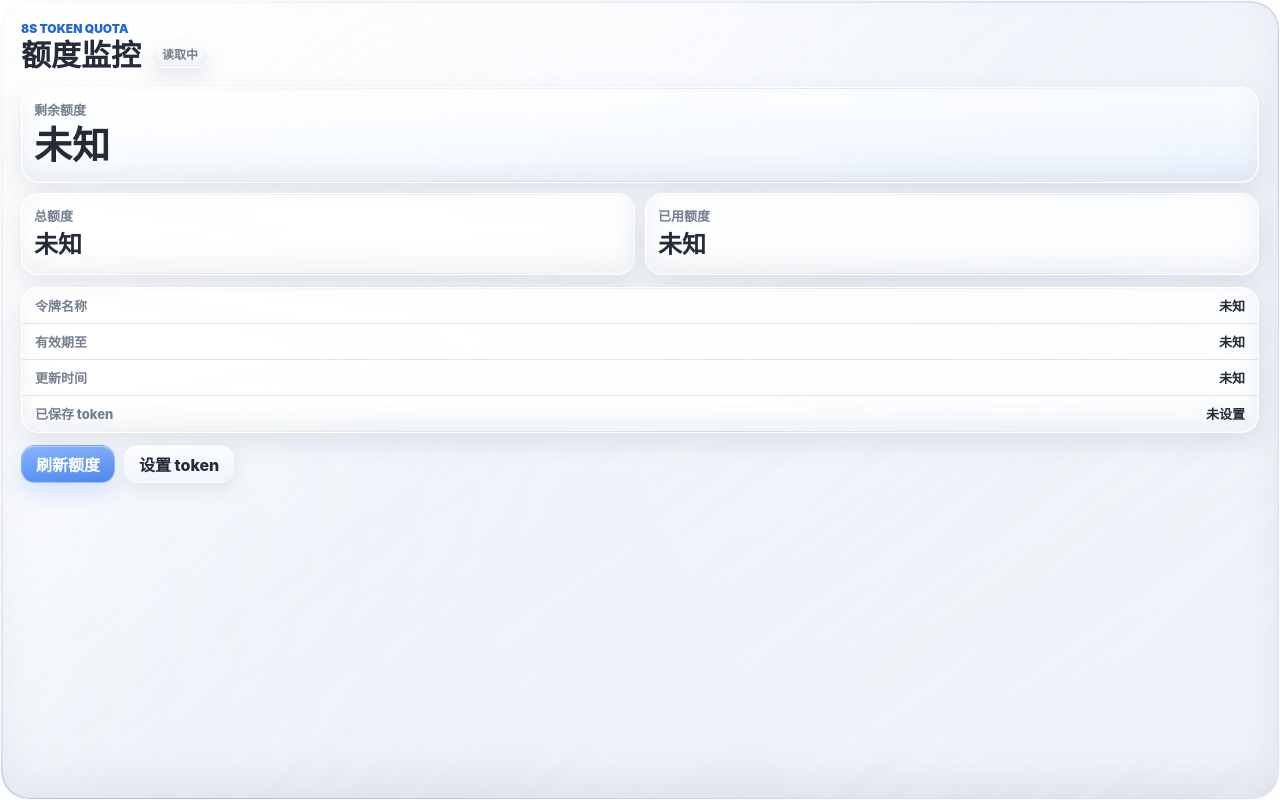
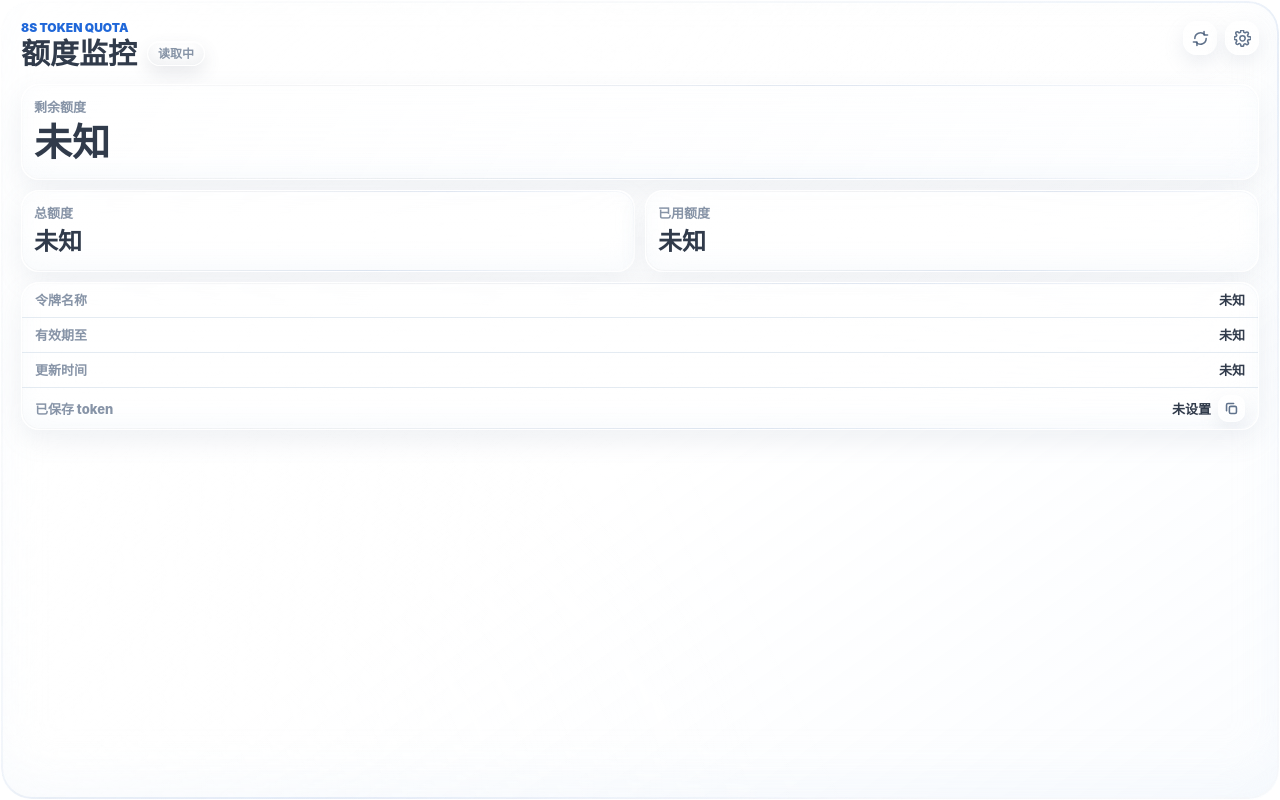
Before and after one commit to jiajialinlin1/PM-, an Electron app: page src/desktop/renderer/index.html in a window 1280 px wide. Drawn offline with Linux system fonts and the light colour scheme; no server answers.

Commit message:
Refine menubar glass controls

```diff
--- a/src/desktop/preload.cjs
+++ b/src/desktop/preload.cjs
@@ -6,6 +6,8 @@ contextBridge.exposeInMainWorld('quotaAPI', {
   clearToken: () => ipcRenderer.invoke('quota:clear-token'),
   refresh: () => ipcRenderer.invoke('quota:refresh'),
   openUsage: () => ipcRenderer.invoke('quota:open-usage'),
+  copyToken: () => ipcRenderer.invoke('quota:copy-token'),
+  setExpanded: (expanded) => ipcRenderer.invoke('quota:set-expanded', expanded),
   hide: () => ipcRenderer.invoke('quota:hide'),
   onStateChange: (callback) => {
     const listener = (_event, state) => callback(state);
--- a/src/desktop/renderer/index.html
+++ b/src/desktop/renderer/index.html
@@ -16,6 +16,22 @@
             <h1>额度监控</h1>
             <span id="statusPill" class="status-pill">读取中</span>
           </div>
+        </div>
+        <div class="toolbar" aria-label="快捷操作">
+          <button id="refreshButton" class="icon-button" type="button" title="刷新额度" aria-label="刷新额度">
+            <svg viewBox="0 0 24 24" aria-hidden="true">
+              <path d="M20 12a8 8 0 0 1-13.7 5.6" />
+              <path d="M4 12A8 8 0 0 1 17.7 6.4" />
+              <path d="M17 2v5h5" />
+              <path d="M7 22v-5H2" />
+            </svg>
+          </button>
+          <button id="showSettingsButton" class="icon-button" type="button" title="设置 token" aria-label="设置 token">
+            <svg viewBox="0 0 24 24" aria-hidden="true">
+              <path d="M12 15.5A3.5 3.5 0 1 0 12 8a3.5 3.5 0 0 0 0 7.5Z" />
+              <path d="M19.4 15a1.8 1.8 0 0 0 .36 2l.07.07a2.1 2.1 0 1 1-2.97 2.97l-.07-.07a1.8 1.8 0 0 0-2-.36 1.8 1.8 0 0 0-1.1 1.65V21a2.1 2.1 0 1 1-4.2 0v-.1a1.8 1.8 0 0 0-1.18-1.64 1.8 1.8 0 0 0-1.93.4l-.07.07a2.1 2.1 0 1 1-2.97-2.97l.07-.07a1.8 1.8 0 0 0 .36-2 1.8 1.8 0 0 0-1.65-1.1H2a2.1 2.1 0 1 1 0-4.2h.1a1.8 1.8 0 0 0 1.64-1.18 1.8 1.8 0 0 0-.4-1.93l-.07-.07A2.1 2.1 0 1 1 6.24 3.3l.07.07a1.8 1.8 0 0 0 2 .36A1.8 1.8 0 0 0 9.4 2.08V2a2.1 2.1 0 1 1 4.2 0v.1a1.8 1.8 0 0 0 1.1 1.64 1.8 1.8 0 0 0 2-.36l.07-.07a2.1 2.1 0 1 1 2.97 2.97l-.07.07a1.8 1.8 0 0 0-.36 2 1.8 1.8 0 0 0 1.65 1.1H22a2.1 2.1 0 1 1 0 4.2h-.1A1.8 1.8 0 0 0 19.4 15Z" />
+            </svg>
+          </button>
         </div>
       </header>
 
@@ -49,13 +65,16 @@
         </div>
         <div class="row">
           <span>已保存 token</span>
-          <strong id="maskedToken">未设置</strong>
+          <div class="token-value">
+            <strong id="maskedToken">未设置</strong>
+            <button id="copyTokenButton" class="copy-button" type="button" title="复制 token" aria-label="复制 token">
+              <svg viewBox="0 0 24 24" aria-hidden="true">
+                <rect x="9" y="9" width="10" height="10" rx="2" />
+                <path d="M5 15V7a2 2 0 0 1 2-2h8" />
+              </svg>
+            </button>
+          </div>
         </div>
-      </section>
-
-      <section class="actions">
-        <button id="refreshButton" type="button">刷新额度</button>
-        <button id="showSettingsButton" class="secondary" type="button">设置 token</button>
       </section>
 
       <section id="settingsPanel" class="settings" hidden>
--- a/src/desktop/renderer/renderer.js
+++ b/src/desktop/renderer/renderer.js
@@ -8,6 +8,7 @@ const elements = {
   expiresAt: document.querySelector('#expiresAt'),
   updatedAt: document.querySelector('#updatedAt'),
   maskedToken: document.querySelector('#maskedToken'),
+  copyTokenButton: document.querySelector('#copyTokenButton'),
   refreshButton: document.querySelector('#refreshButton'),
   showSettingsButton: document.querySelector('#showSettingsButton'),
   settingsPanel: document.querySelector('#settingsPanel'),
@@ -20,6 +21,7 @@ let currentState = null;
 let hideTimer = null;
 
 elements.refreshButton.addEventListener('click', () => runAction(() => window.quotaAPI.refresh()));
+elements.copyTokenButton.addEventListener('click', () => copyToken());
 elements.usedMetric.addEventListener('click', () => window.quotaAPI.openUsage());
 elements.usedMetric.addEventListener('keydown', (event) => {
   if (event.key === 'Enter' || event.key === ' ') {
@@ -29,6 +31,7 @@ elements.usedMetric.addEventListener('keydown', (event) => {
 });
 elements.showSettingsButton.addEventListener('click', () => {
   elements.settingsPanel.hidden = !elements.settingsPanel.hidden;
+  window.quotaAPI.setExpanded(!elements.settingsPanel.hidden);
   if (!elements.settingsPanel.hidden) {
     elements.tokenInput.focus();
   }
@@ -58,6 +61,7 @@ async function saveToken() {
     await window.quotaAPI.saveToken(elements.tokenInput.value);
     elements.tokenInput.value = '';
     elements.settingsPanel.hidden = true;
+    await window.quotaAPI.setExpanded(false);
   });
 }
 
@@ -85,11 +89,30 @@ function setBusy(isBusy) {
   elements.clearTokenButton.disabled = isBusy;
 }
 
+async function copyToken() {
+  try {
+    await window.quotaAPI.copyToken();
+    elements.copyTokenButton.classList.add('copied');
+    elements.copyTokenButton.title = '已复制';
+    setTimeout(() => {
+      elements.copyTokenButton.classList.remove('copied');
+      elements.copyTokenButton.title = '复制 token';
+    }, 900);
+  } catch (error) {
+    render({
+      ...currentState,
+      loading: false,
+      error: error.message || '复制失败'
+    });
+  }
+}
+
 function render(state) {
   currentState = state;
   const snapshot = state.snapshot;
 
   elements.maskedToken.textContent = state.maskedToken || '未设置';
+  elements.copyTokenButton.disabled = !state.hasToken;
   elements.remainingUsd.textContent = snapshot
     ? snapshot.unlimitedQuota ? '无限制' : formatUsd(snapshot.remainingUsd, 3)
     : '未知';
@@ -107,6 +130,7 @@ function render(state) {
 
   if (!state.hasToken) {
     elements.settingsPanel.hidden = false;
+    window.quotaAPI.setExpanded(true);
   }
 }
 
--- a/src/desktop/renderer/styles.css
+++ b/src/desktop/renderer/styles.css
@@ -1,15 +1,15 @@
 :root {
   color-scheme: light;
-  --glass-fill: rgba(247, 249, 253, 0.64);
-  --glass-card: rgba(255, 255, 255, 0.58);
-  --glass-card-strong: rgba(238, 243, 251, 0.74);
-  --glass-line: rgba(255, 255, 255, 0.86);
-  --glass-line-dark: rgba(83, 99, 123, 0.18);
-  --glass-edge-light: rgba(255, 255, 255, 0.94);
-  --glass-edge-blue: rgba(85, 142, 226, 0.2);
-  --glass-edge-shadow: rgba(52, 65, 87, 0.16);
-  --text: rgba(23, 31, 44, 0.94);
-  --muted: rgba(75, 88, 108, 0.76);
+  --glass-fill: rgba(255, 255, 255, 0.34);
+  --glass-card: rgba(255, 255, 255, 0.48);
+  --glass-card-strong: rgba(255, 255, 255, 0.66);
+  --glass-line: rgba(255, 255, 255, 0.82);
+  --glass-line-dark: rgba(175, 190, 210, 0.34);
+  --glass-edge-light: rgba(255, 255, 255, 0.96);
+  --glass-edge-blue: rgba(154, 188, 238, 0.16);
+  --glass-edge-shadow: rgba(186, 200, 218, 0.22);
+  --text: rgba(31, 42, 60, 0.92);
+  --muted: rgba(112, 128, 150, 0.84);
   --blue: #2f7df6;
   --blue-strong: #1f67d9;
   --green: #138a4d;
@@ -28,6 +28,8 @@ body {
   margin: 0;
   overflow: hidden;
   background: transparent;
+  border-radius: 31px;
+  clip-path: inset(0 round 31px);
   color: var(--text);
   font-family: Inter, ui-sans-serif, system-ui, -apple-system, BlinkMacSystemFont, "Segoe UI", sans-serif;
 }
@@ -41,6 +43,7 @@ button {
   min-height: 38px;
   border: 1px solid rgba(255, 255, 255, 0.22);
   border-radius: 14px;
+  outline: none;
   background:
     linear-gradient(180deg, rgba(255, 255, 255, 0.32), rgba(255, 255, 255, 0.08)),
     linear-gradient(135deg, rgba(77, 143, 255, 0.98), rgba(43, 111, 232, 0.9));
@@ -51,6 +54,10 @@ button {
   cursor: pointer;
   font-weight: 850;
   padding: 0 14px;
+}
+
+svg {
+  display: block;
 }
 
 button:hover {
@@ -67,24 +74,23 @@ button:disabled {
   isolation: isolate;
   width: 100vw;
   height: 100vh;
-  padding: 20px;
-  overflow-x: hidden;
-  overflow-y: auto;
-  border: 1px solid rgba(255, 255, 255, 0.5);
-  border-radius: 28px;
-  clip-path: inset(0 round 28px);
+  padding: 19px 20px 18px;
+  overflow: hidden;
+  border: 1px solid rgba(255, 255, 255, 0.72);
+  border-radius: 31px;
+  clip-path: inset(0 round 31px);
   background:
-    linear-gradient(145deg, rgba(255, 255, 255, 0.82), rgba(246, 249, 253, 0.5) 42%, rgba(219, 228, 240, 0.38) 100%),
-    linear-gradient(315deg, rgba(255, 255, 255, 0.18), rgba(82, 126, 194, 0.09) 58%, rgba(255, 255, 255, 0.35)),
+    linear-gradient(145deg, rgba(255, 255, 255, 0.76), rgba(255, 255, 255, 0.24) 52%, rgba(245, 249, 255, 0.36) 100%),
+    radial-gradient(ellipse at 88% 8%, rgba(255, 255, 255, 0.62), transparent 34%),
+    radial-gradient(ellipse at 0% 100%, rgba(255, 255, 255, 0.48), transparent 42%),
     var(--glass-fill);
   box-shadow:
     inset 0 1px 0 rgba(255, 255, 255, 0.98),
-    inset 0 -20px 38px rgba(80, 96, 122, 0.11),
-    inset 0 0 0 1px rgba(255, 255, 255, 0.22),
-    0 2px 8px rgba(31, 42, 58, 0.12),
-    0 24px 60px rgba(21, 28, 42, 0.25);
-  backdrop-filter: blur(46px) saturate(1.85) brightness(1.04);
-  -webkit-backdrop-filter: blur(46px) saturate(1.85) brightness(1.04);
+    inset 0 -22px 44px rgba(233, 239, 248, 0.34),
+    inset 0 0 0 1px rgba(255, 255, 255, 0.34),
+    0 18px 48px rgba(92, 110, 134, 0.2);
+  backdrop-filter: blur(52px) saturate(1.65) brightness(1.08);
+  -webkit-backdrop-filter: blur(52px) saturate(1.65) brightness(1.08);
 }
 
 .app::-webkit-scrollbar {
@@ -107,21 +113,21 @@ button:disabled {
 
 .app::before {
   background:
-    linear-gradient(118deg, rgba(255, 255, 255, 0.9), rgba(255, 255, 255, 0.22) 24%, transparent 48%),
-    linear-gradient(245deg, transparent 48%, rgba(66, 103, 156, 0.12) 100%),
-    radial-gradient(ellipse at 50% -14%, rgba(255, 255, 255, 0.7), transparent 46%);
-  opacity: 0.78;
+    linear-gradient(118deg, rgba(255, 255, 255, 0.86), rgba(255, 255, 255, 0.18) 24%, transparent 48%),
+    linear-gradient(245deg, transparent 48%, rgba(255, 255, 255, 0.28) 100%),
+    radial-gradient(ellipse at 50% -14%, rgba(255, 255, 255, 0.58), transparent 46%);
+  opacity: 0.7;
   mix-blend-mode: screen;
 }
 
 .app::after {
-  padding: 1.5px;
+  padding: 2px;
   background:
-    linear-gradient(140deg, var(--glass-edge-light), rgba(255, 255, 255, 0.18) 28%, var(--glass-edge-blue) 52%, rgba(255, 255, 255, 0.74) 82%),
-    linear-gradient(320deg, rgba(255, 255, 255, 0.16), var(--glass-edge-shadow));
+    linear-gradient(140deg, var(--glass-edge-light), rgba(255, 255, 255, 0.24) 30%, var(--glass-edge-blue) 56%, rgba(255, 255, 255, 0.82) 84%),
+    linear-gradient(320deg, rgba(255, 255, 255, 0.22), var(--glass-edge-shadow));
   box-shadow:
-    inset 11px 11px 24px rgba(255, 255, 255, 0.35),
-    inset -18px -24px 36px rgba(62, 77, 101, 0.17);
+    inset 10px 10px 20px rgba(255, 255, 255, 0.32),
+    inset -18px -24px 36px rgba(213, 224, 239, 0.22);
   -webkit-mask:
     linear-gradient(#000 0 0) content-box,
     linear-gradient(#000 0 0);
@@ -135,14 +141,18 @@ button:disabled {
 .titlebar,
 .quota-grid,
 .details,
-.actions,
+.toolbar,
 .settings {
   position: relative;
   z-index: 1;
 }
 
 .titlebar {
-  margin-bottom: 16px;
+  align-items: flex-start;
+  display: flex;
+  justify-content: space-between;
+  gap: 12px;
+  margin-bottom: 15px;
 }
 
 .eyebrow {
@@ -168,11 +178,66 @@ p {
 }
 
 h1 {
-  font-size: 30px;
+  font-size: 29px;
   font-weight: 930;
   letter-spacing: 0;
   line-height: 1.02;
   text-shadow: 0 1px 20px rgba(255, 255, 255, 0.16);
+}
+
+.toolbar {
+  display: flex;
+  gap: 8px;
+  padding-top: 1px;
+}
+
+.icon-button,
+.copy-button {
+  align-items: center;
+  justify-content: center;
+  padding: 0;
+  border: 1px solid rgba(255, 255, 255, 0.82);
+  background:
+    linear-gradient(180deg, rgba(255, 255, 255, 0.74), rgba(255, 255, 255, 0.22)),
+    rgba(255, 255, 255, 0.36);
+  box-shadow:
+    inset 0 1px 0 rgba(255, 255, 255, 0.9),
+    0 8px 20px rgba(134, 151, 174, 0.16);
+  color: rgba(72, 92, 122, 0.86);
+  display: inline-flex;
+}
+
+.icon-button {
+  width: 34px;
+  min-height: 34px;
+  border-radius: 14px;
+}
+
+.icon-button svg,
+.copy-button svg {
+  width: 17px;
+  height: 17px;
+  fill: none;
+  stroke: currentColor;
+  stroke-linecap: round;
+  stroke-linejoin: round;
+  stroke-width: 2.2;
+}
+
+.icon-button:hover,
+.copy-button:hover,
+.icon-button:focus-visible,
+.copy-button:focus-visible {
+  filter: none;
+  background:
+    linear-gradient(180deg, rgba(255, 255, 255, 0.9), rgba(255, 255, 255, 0.34)),
+    rgba(255, 255, 255, 0.46);
+  border-color: rgba(255, 255, 255, 0.96);
+  box-shadow:
+    inset 0 1px 0 rgba(255, 255, 255, 0.96),
+    0 8px 20px rgba(134, 151, 174, 0.16),
+    0 0 0 3px rgba(255, 255, 255, 0.34);
+  color: rgba(42, 61, 91, 0.92);
 }
 
 .status-pill {
@@ -182,11 +247,11 @@ h1 {
   min-height: 25px;
   max-width: 104px;
   padding: 0 10px;
-  border: 1px solid rgba(255, 255, 255, 0.7);
+  border: 1px solid rgba(255, 255, 255, 0.82);
   border-radius: 999px;
   background:
-    linear-gradient(180deg, rgba(255, 255, 255, 0.72), rgba(255, 255, 255, 0.22)),
-    rgba(244, 248, 253, 0.58);
+    linear-gradient(180deg, rgba(255, 255, 255, 0.78), rgba(255, 255, 255, 0.3)),
+    rgba(255, 255, 255, 0.4);
   box-shadow:
     inset 0 1px 0 rgba(255, 255, 255, 0.9),
     inset 0 -6px 14px rgba(73, 89, 111, 0.08),
@@ -225,7 +290,7 @@ h1 {
   display: grid;
   gap: 10px;
   grid-template-columns: 1fr 1fr;
-  margin-bottom: 12px;
+  margin-bottom: 10px;
 }
 
 .metric,
@@ -235,14 +300,14 @@ h1 {
   overflow: hidden;
   border: 1px solid var(--glass-line);
   background:
-    linear-gradient(180deg, rgba(255, 255, 255, 0.74), rgba(255, 255, 255, 0.3)),
+    linear-gradient(180deg, rgba(255, 255, 255, 0.7), rgba(255, 255, 255, 0.24)),
     var(--glass-card);
   box-shadow:
     inset 0 1px 0 rgba(255, 255, 255, 0.88),
-    inset 0 -10px 22px rgba(73, 89, 111, 0.08),
-    0 10px 26px rgba(55, 68, 90, 0.12);
-  backdrop-filter: blur(30px) saturate(1.65) brightness(1.03);
-  -webkit-backdrop-filter: blur(30px) saturate(1.65) brightness(1.03);
+    inset 0 -10px 22px rgba(235, 241, 249, 0.28),
+    0 10px 26px rgba(128, 146, 171, 0.13);
+  backdrop-filter: blur(34px) saturate(1.48) brightness(1.06);
+  -webkit-backdrop-filter: blur(34px) saturate(1.48) brightness(1.06);
 }
 
 .metric::before,
@@ -286,8 +351,8 @@ label,
   grid-column: 1 / -1;
   min-height: 96px;
   background:
-    linear-gradient(180deg, rgba(255, 255, 255, 0.82), rgba(237, 245, 255, 0.38)),
-    linear-gradient(125deg, rgba(255, 255, 255, 0.3), rgba(70, 134, 230, 0.1)),
+    linear-gradient(180deg, rgba(255, 255, 255, 0.78), rgba(255, 255, 255, 0.28)),
+    linear-gradient(125deg, rgba(255, 255, 255, 0.3), rgba(238, 245, 255, 0.22)),
     var(--glass-card);
 }
 
@@ -324,7 +389,7 @@ label,
   position: absolute;
   top: 12px;
   right: 13px;
-  color: rgba(47, 125, 246, 0.75);
+  color: rgba(95, 116, 148, 0.58);
   font-size: 15px;
   font-weight: 900;
   opacity: 0;
@@ -334,15 +399,15 @@ label,
 
 .metric.interactive:hover,
 .metric.interactive:focus-visible {
-  border-color: rgba(47, 125, 246, 0.48);
+  border-color: rgba(255, 255, 255, 0.9);
   background:
-    linear-gradient(180deg, rgba(255, 255, 255, 0.86), rgba(232, 240, 255, 0.4)),
-    rgba(255, 255, 255, 0.64);
+    linear-gradient(180deg, rgba(255, 255, 255, 0.82), rgba(255, 255, 255, 0.32)),
+    rgba(255, 255, 255, 0.56);
   transform: translateY(-1px);
   box-shadow:
     inset 0 1px 0 rgba(255, 255, 255, 0.92),
-    inset 0 -10px 22px rgba(73, 89, 111, 0.08),
-    0 12px 28px rgba(47, 125, 246, 0.16);
+    inset 0 -10px 22px rgba(235, 241, 249, 0.3),
+    0 12px 26px rgba(134, 151, 174, 0.16);
 }
 
 .metric.interactive:hover::after,
@@ -358,13 +423,13 @@ label,
 
 .details {
   border-radius: 18px;
-  margin-bottom: 12px;
+  margin-bottom: 10px;
 }
 
 .row {
-  min-height: 36px;
+  min-height: 35px;
   padding: 7px 13px;
-  border-bottom: 1px solid rgba(82, 98, 120, 0.16);
+  border-bottom: 1px solid rgba(206, 218, 232, 0.54);
   display: flex;
   gap: 12px;
   align-items: center;
@@ -390,7 +455,29 @@ label,
   text-align: right;
 }
 
-.actions,
+.token-value {
+  align-items: center;
+  display: inline-flex;
+  gap: 7px;
+  min-width: 0;
+}
+
+.copy-button {
+  width: 27px;
+  min-height: 27px;
+  border-radius: 10px;
+  flex: 0 0 auto;
+}
+
+.copy-button:disabled {
+  cursor: default;
+  opacity: 0.45;
+}
+
+.copy-button.copied {
+  color: var(--green);
+}
+
 .settings-actions {
   display: flex;
   gap: 9px;
```
Also changed, not shown: src/desktop/main.cjs (+27 -5 lines).
